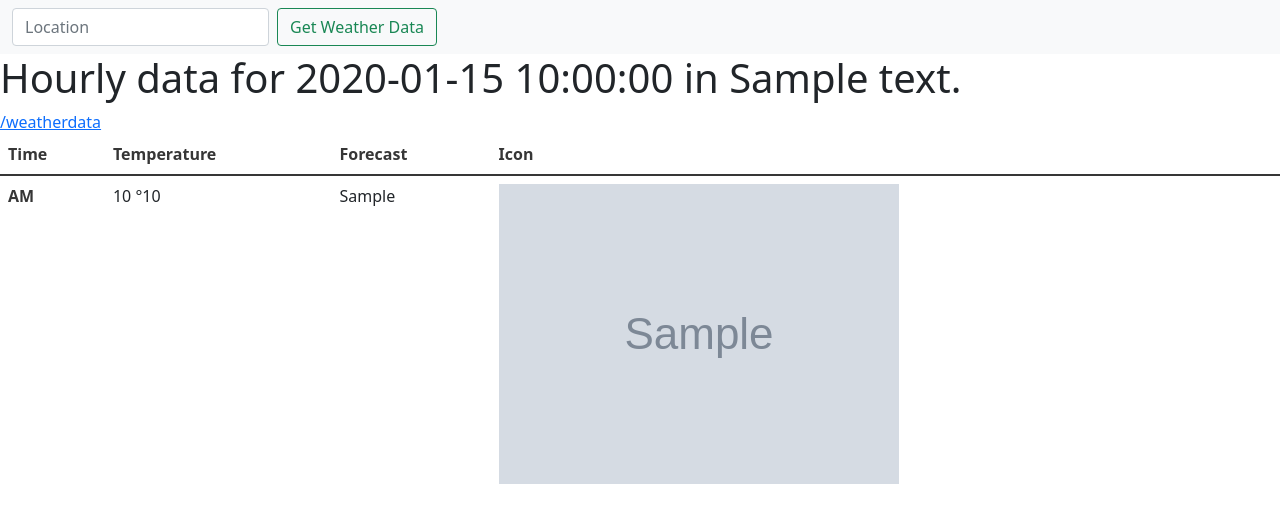
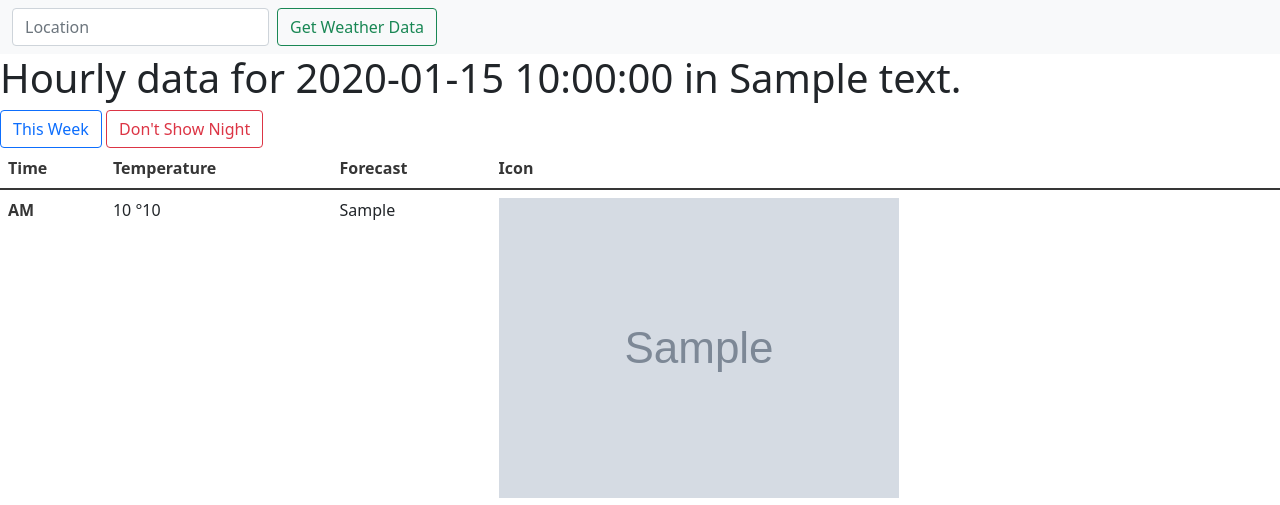
Before and after one commit to samg11/weatherly, a Flask app: template templates/hourly.html in a window 1280 px wide. Shown: the top 505 px of the page. Run offline with Flask 2, Linux system fonts and the light colour scheme; the template is opened without the code that fills it: most values are stand-ins (such as "Sample title", 1, 10 or a date in 2020); grey boxes marked "Sample" are stand-in pictures.

Commit message:
show night

```diff
--- a/main.py
+++ b/main.py
@@ -1,4 +1,4 @@
-from flask import Flask, render_template, jsonify, request, url_for, redirect, flash
+from flask import Flask, render_template, jsonify, request, url_for, redirect, flash, session
 import os
 import requests
 import json
@@ -69,10 +69,6 @@ def specific_day(date, location):
 
     date_string = f'{month} {day}, {year}'
 
-    print(
-        f'https://maps.googleapis.com/maps/api/geocode/json?address={location}&key={geocoding_api_key}'
-    )
-
     geocoding_request = requests.get(
         f'https://maps.googleapis.com/maps/api/geocode/json?address={location}&key={geocoding_api_key}'
     ).json()['results'][0]
@@ -80,6 +76,7 @@ def specific_day(date, location):
     address_string = geocoding_request['formatted_address']
 
     coords      = geocoding_request["geometry"]["location"]
+
     premise = False
     if 'premise' in geocoding_request['types']:
         premise = True
@@ -99,14 +96,26 @@ def specific_day(date, location):
             print(requests.get(request_url).json())
             return redirect(url_for('index'))
 
-
-    forecast = [x for x in forecast_request if x['startTime'].split('T')[0]==date]
+    if session.get('DONT_SHOW_NIGHT'):
+        forecast = [x for x in forecast_request if x['startTime'].split('T')[0]==date and x['isDaytime']==True]
+    else:
+        forecast = [x for x in forecast_request if x['startTime'].split('T')[0]==date]
     return render_template('hourly.html',
+        date=date,
+        location=location,
         coords=coords,
         forecast=forecast,
         date_string=date_string,
         address_string=address_string,
-        premise=premise)
+        premise=premise,
+        dont_show_night=session.get('DONT_SHOW_NIGHT'))
+
+@app.route('/night/<date>/<location>')
+def night(date, location):
+    session['DONT_SHOW_NIGHT'] = not session.get('DONT_SHOW_NIGHT')
+
+    return redirect(url_for('specific_day', date=date, location=location))
+
 
 if __name__ == '__main__':
     app.run(host='0.0.0.0', debug=True)
--- a/templates/hourly.html
+++ b/templates/hourly.html
@@ -28,10 +28,21 @@
     in {{ address_string }}
   {% endif %}
 </h1>
-<a href="{{ url_for('weatherdata', location=address_string, **request.args) }}">{{ url_for('weatherdata') }}</a>
 {% endblock %}
 
 {% block content %}
+<a href="{{ url_for('weatherdata', location=address_string, **request.args) }}" class="btn btn-outline-primary">
+  This Week
+</a>
+
+<a type="button" class="btn btn-outline-danger" href="{{ url_for('night', date=date, location=location) }}">
+  {% if dont_show_night %}
+    Show Night
+  {% else %}
+    Don't Show Night
+  {% endif %}
+</a>
+
 
 <table class="table">
 
```
